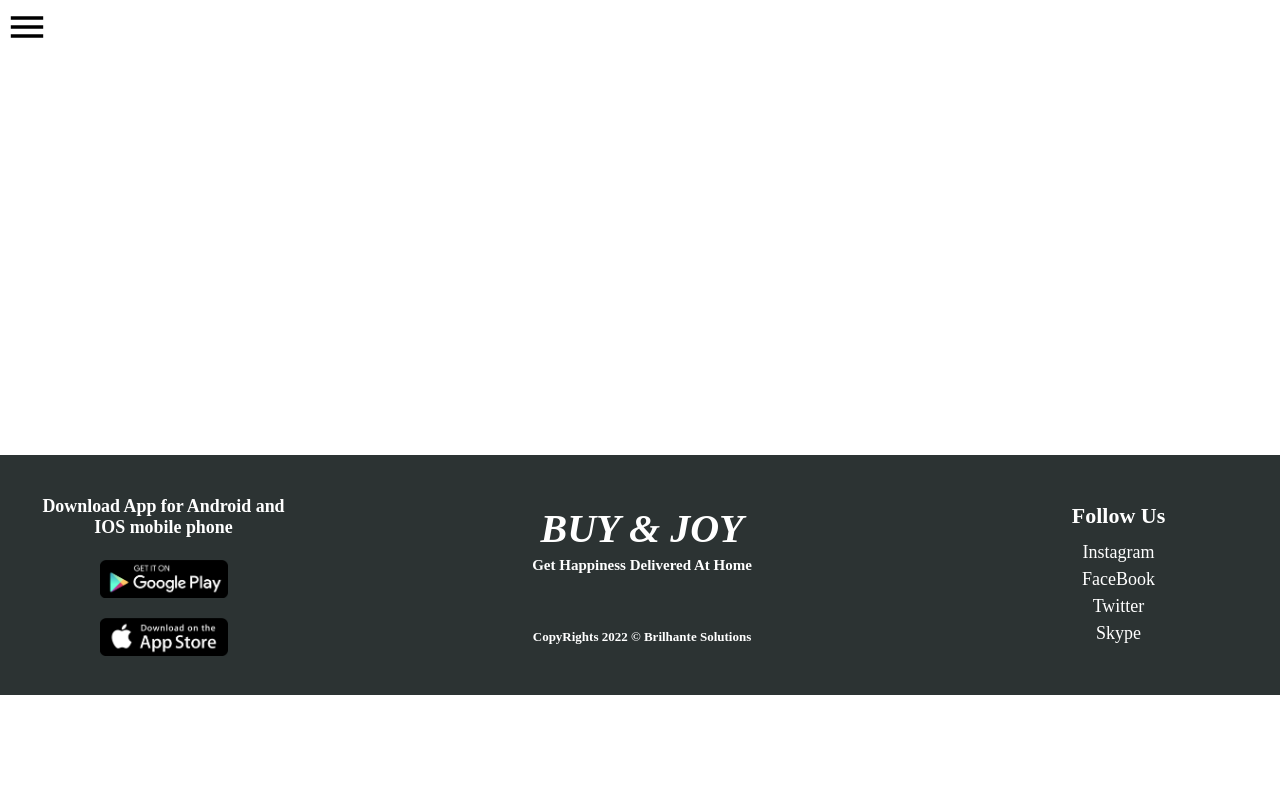
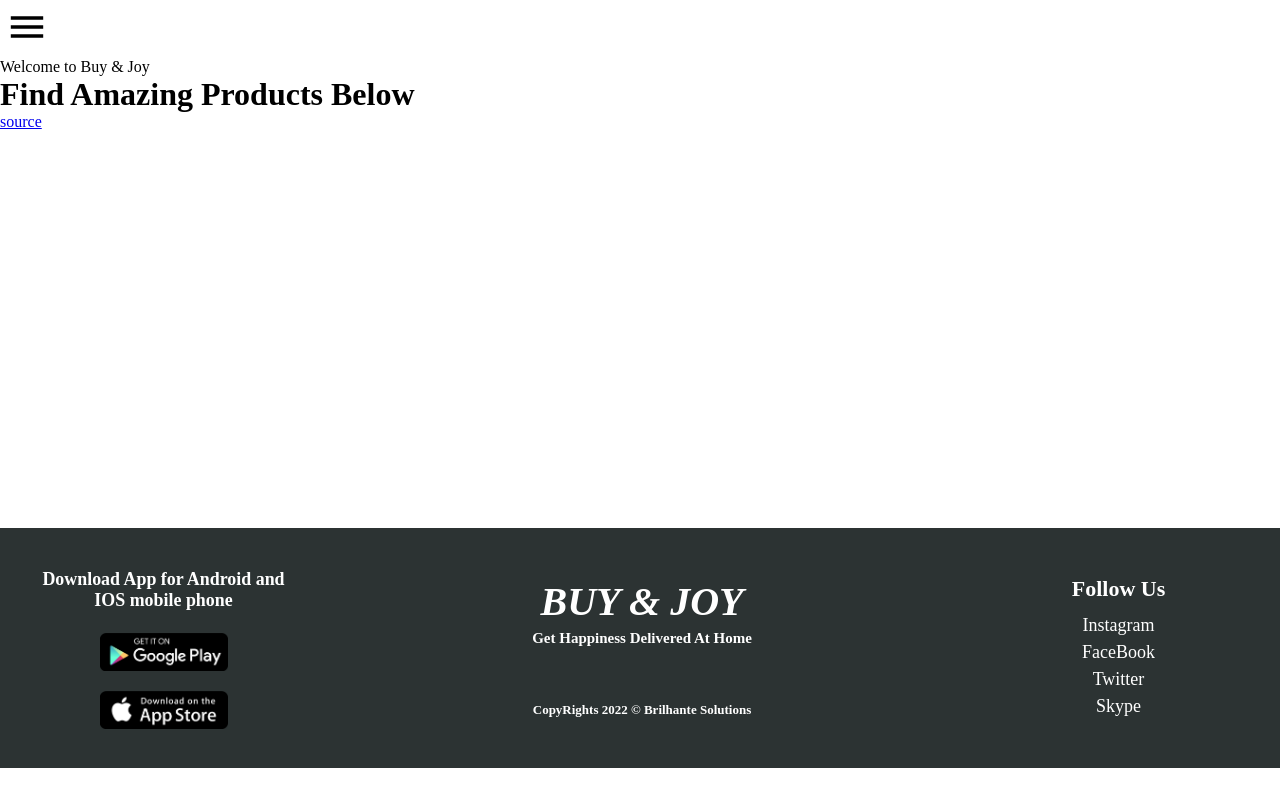
Before and after one commit to Mudit-Shukla/E-Commerce-website, a React (Create React App) app in the folder frontend/: page / in a window 1280 px wide. Built offline with nearby package versions, Linux system fonts and the light colour scheme.

Commit message:
resolved router issues

```diff
--- a/frontend/src/App.js
+++ b/frontend/src/App.js
@@ -1,13 +1,26 @@
 import './App.css';
 import Footer from './components/layout/footer/Footer';
-import {Header} from './components/layout/header/Header';
+import { Header } from './components/layout/header/Header';
+import Home from './components/Home/Home'
+import {
+  BrowserRouter as Router,
+  Routes,
+  Route
+} from "react-router-dom";
 
 
 function App() {
   return (
     <>
-    <Header/>
-    <Footer/>
+
+      <Router>
+        <Header/>
+        <Routes>
+          <Route exact path="/" element={<Home />} />
+        </Routes>
+        <Footer/>
+      </Router>
+
     </>
   );
 }
--- /dev/null
+++ b/frontend/src/components/Home/Home.js
@@ -0,0 +1,15 @@
+import React from 'react';
+
+const Home = () => {
+  return (
+      <>
+        <div className='banner'>
+            <p> Welcome to Buy & Joy</p>
+            <h1>Find Amazing Products Below</h1>
+            <a href ='/'>source</a>
+        </div>
+      </>
+  );
+};
+
+export default Home;
```
Also changed, not shown: frontend/src/components/Home/Home.css (added).
